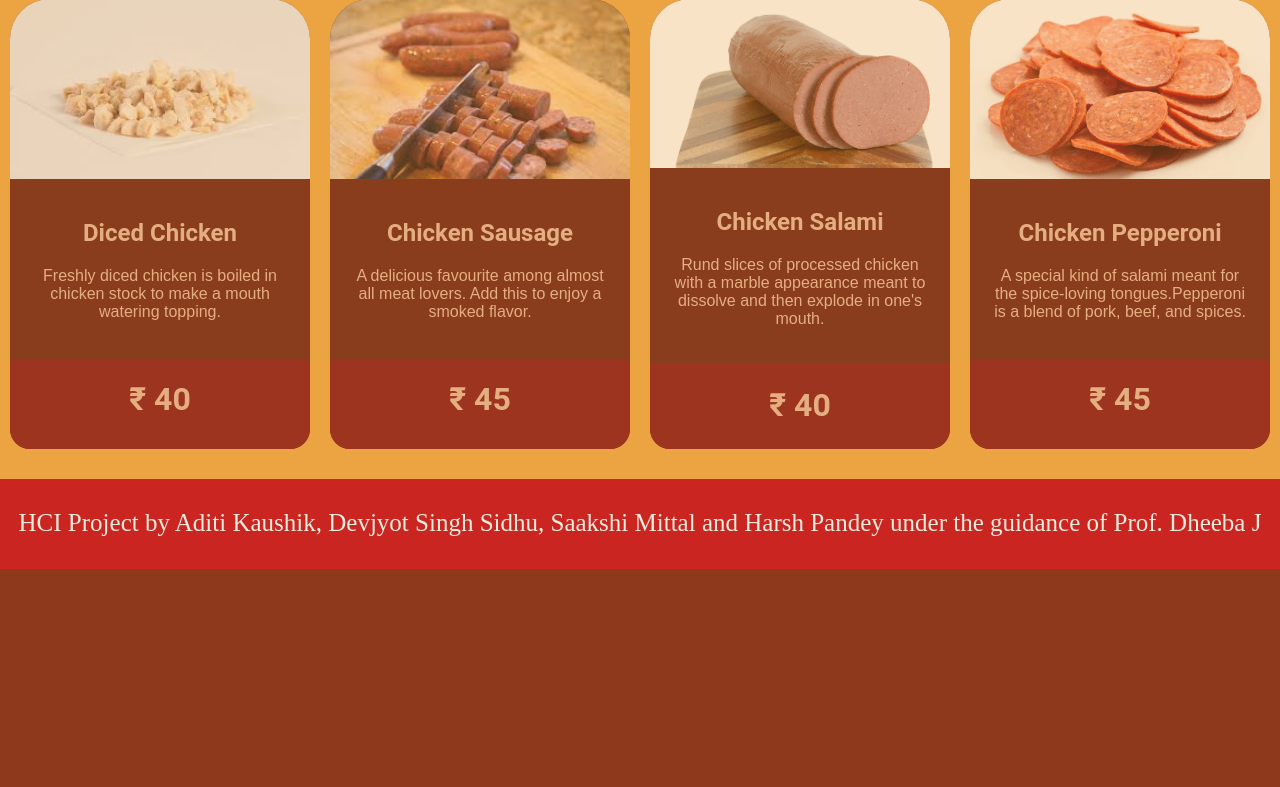
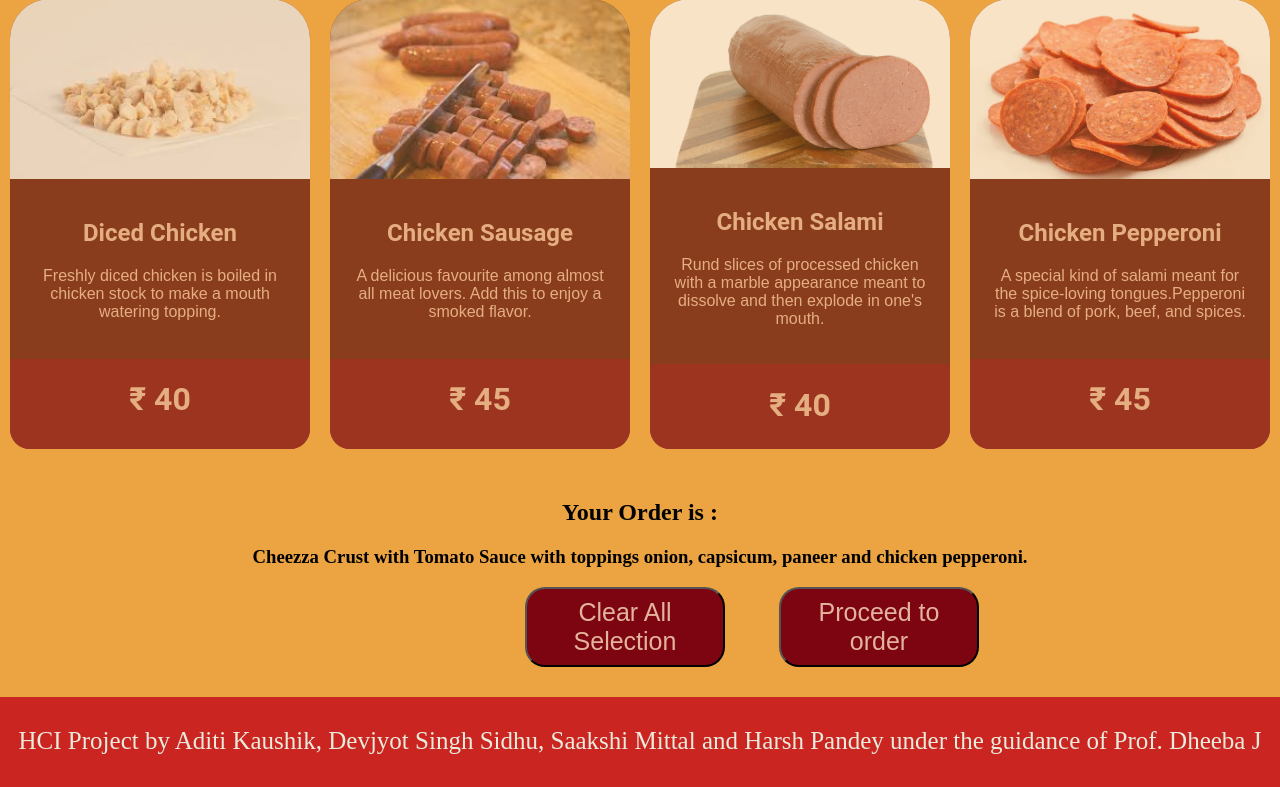
Before and after one commit to DevoGHub/Peatza-HCI, a PHP site: page / in a window 1280 px wide. Shown: the part 2850-3637 px from the top of the page. Before the commit the page ends 3419 px from the top, so only its background shows below. Run offline with PHP 8.4, Linux system fonts and the light colour scheme.

Commit message:
Final Push(hopefully XD)

```diff
--- a/index.php
+++ b/index.php
@@ -4,7 +4,7 @@
     <meta charset="utf-8">
     <link rel="stylesheet" href="css/main.css">
     <script type="text/javascript" src="js/index.js"></script>
-    <title></title>
+    <title>Peatza</title>
   </head>
   <body>
     <?php include("header.php"); ?>
@@ -40,7 +40,7 @@
           </div>
         </div>
         <div class="cardDiv lightCard" id='crust3' onclick="crust3fun()">
-          <div class="cardImg" style="background:url('imgs/cheezza.jpg'); background-size:cover;">
+          <div class="cardImg" style="background:url('imgs/cheezza.jpg'); background-size:cover;" >
 
           </div>
           <div class="cardDesc">
@@ -223,6 +223,15 @@
         </div>
       </div>
     </div>
+	<center>
+            <h2>Your Order is :</h2>
+            <h3>Cheezza Crust with Tomato Sauce with toppings onion, capsicum, paneer and chicken pepperoni.</h3></center>
+          <div id="buttonDiv">
+<button type="button" onclick="clearp()">Clear All Selection</button>
+<button type="button" style="margin-left:50px;" onclick="order()">Proceed to order</button>
+</div>
+
+
     <?php include("footer.php"); ?>
   </body>
 </html>
--- a/js/index.js
+++ b/js/index.js
@@ -34,8 +34,8 @@ var crust4=document.getElementById('crust4');
   crust3.style.marginTop='15px';
   crust3.style.marginBottom='15px';
   crust3.style.opacity='1';
+}
 
-}
 function crust4fun(){
 var crust1=document.getElementById('crust1');
 var crust2=document.getElementById('crust2');
@@ -198,3 +198,17 @@ var top4=document.getElementById('top4');
   top8.style.opacity='1';
 
 }
+function clearp()
+{
+	var p = prompt("Do you want to clear your selections?", "Yes");
+	if(p=='Yes' || p=='yes'){
+location.replace('index.php');
+}
+}
+function order()
+{
+	var p = prompt("Do you want to proceed to your order?", "Yes");
+	if(p=='Yes' || p=='yes'){
+location.replace('order.php');
+}
+}
```
